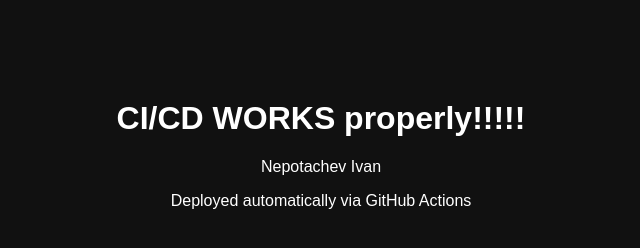
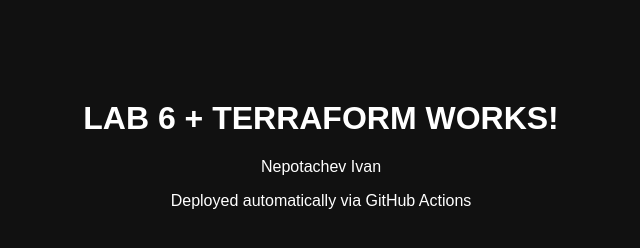
Before and after one commit to IvanGodPro24/lab5-cicd, a plain HTML site: page index.html in a window 1280 px wide. Shown: the whole page, without its empty margins (319-959 px from the left). Drawn offline with Linux system fonts and the light colour scheme.

Commit message:
Add terraform

```diff
--- a/index.html
+++ b/index.html
@@ -13,7 +13,7 @@
     </style>
   </head>
   <body>
-    <h1>CI/CD WORKS properly!!!!!</h1>
+    <h1>LAB 6 + TERRAFORM WORKS!</h1>
     <p>Nepotachev Ivan</p>
     <p>Deployed automatically via GitHub Actions</p>
   </body>
```
Also changed, not shown: 4 other files.
